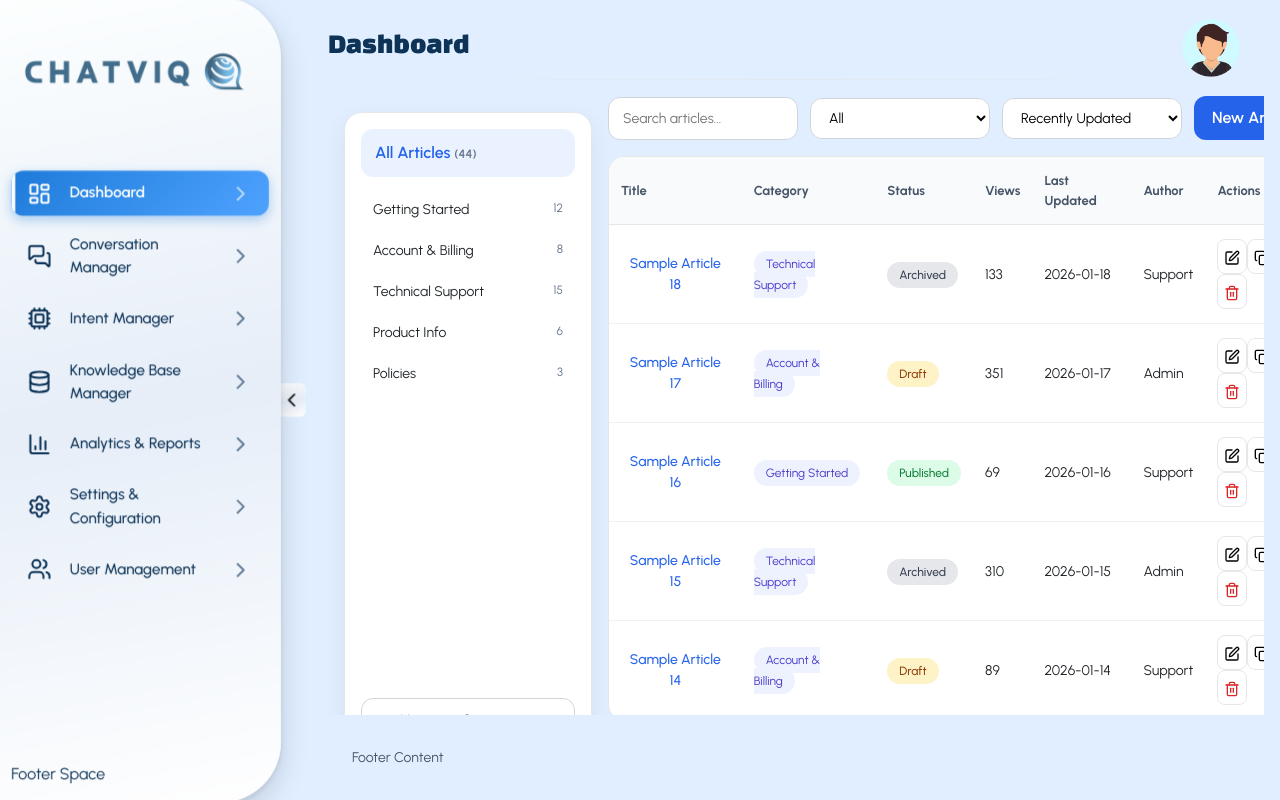
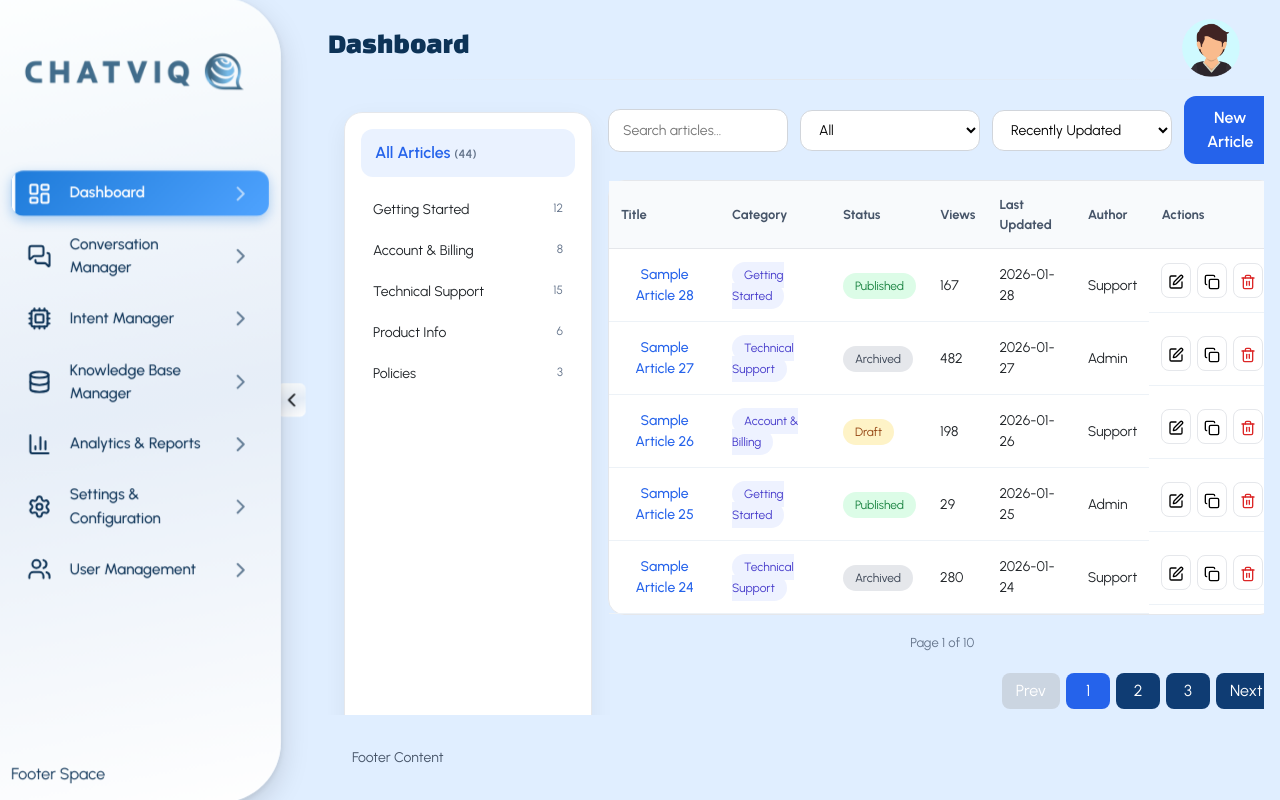
Before and after one commit to YounderBots/ChatBot-Frontend, a React (Vite) app: page /Knowledge-Base in a window 1280 px wide. Built offline with nearby package versions, Linux system fonts and the light colour scheme.

Commit message:
Add manage categories dialog, fix KB layout and pagination

```diff
--- a/src/pages/KnowledgeBaseManager/articles/ArticlesPanel.jsx
+++ b/src/pages/KnowledgeBaseManager/articles/ArticlesPanel.jsx
@@ -3,7 +3,7 @@ import { Edit, Copy, Trash2 } from "lucide-react";
 import NewArticleDialog from "../dialog/NewArticleDialog";
 
 /* ================= MOCK DATA ================= */
-const MOCK_ARTICLES = Array.from({ length: 18 }).map((_, i) => ({
+const MOCK_ARTICLES = Array.from({ length: 50 }).map((_, i) => ({
   id: i + 1,
   title: `Sample Article ${i + 1}`,
   category:
@@ -15,13 +15,14 @@ const MOCK_ARTICLES = Array.from({ length: 18 }).map((_, i) => ({
   status:
     i % 3 === 0 ? "Published" : i % 3 === 1 ? "Draft" : "Archived",
   views: Math.floor(Math.random() * 500),
+  helpful: Math.floor(Math.random() * 100),
   updatedAt: `2026-01-${String((i % 28) + 1).padStart(2, "0")}`,
   author: i % 2 === 0 ? "Admin" : "Support",
 }));
 
 const PAGE_SIZE = 5;
 
-const ArticlesPanel = () => {
+export default function ArticlesPanel({ activeCategory = "All" }) {
   const [articles, setArticles] = useState(MOCK_ARTICLES);
   const [search, setSearch] = useState("");
   const [statusFilter, setStatusFilter] = useState("All");
@@ -37,25 +38,56 @@ const ArticlesPanel = () => {
       const matchSearch = a.title
         .toLowerCase()
         .includes(search.toLowerCase());
+
       const matchStatus =
         statusFilter === "All" || a.status === statusFilter;
-      return matchSearch && matchStatus;
+
+      const matchCategory =
+        activeCategory === "All" || a.category === activeCategory;
+
+      return matchSearch && matchStatus && matchCategory;
     });
 
-    if (sort === "updated")
-      data.sort((a, b) => new Date(b.updatedAt) - new Date(a.updatedAt));
-    if (sort === "views") data.sort((a, b) => b.views - a.views);
+    switch (sort) {
+      case "updated":
+        data.sort(
+          (a, b) => new Date(b.updatedAt) - new Date(a.updatedAt)
+        );
+        break;
+
+      case "az":
+        data.sort((a, b) => a.title.localeCompare(b.title));
+        break;
+
+      case "views":
+        data.sort((a, b) => b.views - a.views);
+        break;
+
+      case "helpful":
+        data.sort((a, b) => b.helpful - a.helpful);
+        break;
+
+      default:
+        break;
+    }
 
     return data;
-  }, [articles, search, statusFilter, sort]);
+  }, [articles, search, statusFilter, sort, activeCategory]);
 
+  /* ================= PAGINATION ================= */
   const totalPages = Math.ceil(filtered.length / PAGE_SIZE);
+
   const paginated = filtered.slice(
     (page - 1) * PAGE_SIZE,
     page * PAGE_SIZE
   );
 
-  /* ================= ACTION HANDLERS ================= */
+  const visiblePages = Array.from(
+    { length: Math.min(3, totalPages - page + 1) },
+    (_, i) => page + i
+  );
+
+  /* ================= ACTIONS ================= */
   const handleEdit = (article) => {
     setEditingArticle(article);
     setDialogOpen(true);
@@ -101,12 +133,13 @@ const ArticlesPanel = () => {
               setPage(1);
             }}
           >
-            <option>All</option>
-            <option>Published</option>
-            <option>Draft</option>
-            <option>Archived</option>
+            <option value="All">All</option>
+            <option value="Published">Published</option>
+            <option value="Draft">Draft</option>
+            <option value="Archived">Archived</option>
           </select>
 
+          {/* ✅ FIXED: COMPLETE SORT DROPDOWN */}
           <select
             value={sort}
             onChange={(e) => {
@@ -115,7 +148,9 @@ const ArticlesPanel = () => {
             }}
           >
             <option value="updated">Recently Updated</option>
+            <option value="az">Title A–Z</option>
             <option value="views">Most Viewed</option>
+            <option value="helpful">Most Helpful</option>
           </select>
 
           <button
@@ -154,40 +189,26 @@ const ArticlesPanel = () => {
                     {a.title}
                   </button>
                 </td>
-
                 <td>
                   <span className="category-badge">{a.category}</span>
                 </td>
-
                 <td>
                   <span className={`status ${a.status.toLowerCase()}`}>
                     {a.status}
                   </span>
                 </td>
-
                 <td>{a.views}</td>
                 <td>{a.updatedAt}</td>
                 <td>{a.author}</td>
-
-                {/* ✅ WORKING ACTION ICONS */}
                 <td className="actions">
-                  <button
-                    title="Edit"
-                    onClick={() => handleEdit(a)}
-                  >
+                  <button onClick={() => handleEdit(a)}>
                     <Edit size={16} />
                   </button>
-
-                  <button
-                    title="Duplicate"
-                    onClick={() => handleDuplicate(a)}
-                  >
+                  <button onClick={() => handleDuplicate(a)}>
                     <Copy size={16} />
                   </button>
-
                   <button
                     className="danger"
-                    title="Delete"
                     onClick={() => handleDelete(a.id)}
                   >
                     <Trash2 size={16} />
@@ -195,10 +216,23 @@ const ArticlesPanel = () => {
                 </td>
               </tr>
             ))}
+
+            {paginated.length === 0 && (
+              <tr>
+                <td colSpan={7} style={{ textAlign: "center" }}>
+                  No articles found
+                </td>
+              </tr>
+            )}
           </tbody>
         </table>
 
-        {/* PAGINATION */}
+        {/* PAGE INFO */}
+        <div className="page-info">
+          Page {page} of {totalPages}
+        </div>
+
+        {/* PAGINATION: Prev | 1 | 2 | 3 | Next */}
         {totalPages > 1 && (
           <div className="pagination-bar">
             <button
@@ -208,13 +242,13 @@ const ArticlesPanel = () => {
               Prev
             </button>
 
-            {Array.from({ length: totalPages }).map((_, i) => (
+            {visiblePages.map((p) => (
               <button
-                key={i}
-                className={page === i + 1 ? "active" : ""}
-                onClick={() => setPage(i + 1)}
+                key={p}
+                className={p === page ? "active" : ""}
+                onClick={() => setPage(p)}
               >
-                {i + 1}
+                {p}
               </button>
             ))}
 
@@ -240,6 +274,4 @@ const ArticlesPanel = () => {
       )}
     </>
   );
-};
-
-export default ArticlesPanel;
+}
--- /dev/null
+++ b/src/pages/KnowledgeBaseManager/dialog/ManageCategoriesDialog.jsx
@@ -0,0 +1,250 @@
+import { createPortal } from "react-dom";
+import {
+  X,
+  Trash2,
+  Edit2,
+  Check,
+  GripVertical,
+} from "lucide-react";
+import { useState } from "react";
+
+export default function ManageCategoriesDialog({
+  categories,
+  setCategories,
+  onClose,
+}) {
+  const [newCategory, setNewCategory] = useState("");
+  const [editingIndex, setEditingIndex] = useState(null);
+  const [editingValue, setEditingValue] = useState("");
+  const [dragIndex, setDragIndex] = useState(null);
+
+  /* ================= ADD ================= */
+  const handleAdd = () => {
+    if (!newCategory.trim()) return;
+    setCategories((prev) => [
+      ...prev,
+      { name: newCategory.trim(), count: 0 },
+    ]);
+    setNewCategory("");
+  };
+
+  /* ================= DELETE ================= */
+  const handleDelete = (index) => {
+    if (categories[index].count > 0) return;
+    setCategories((prev) => prev.filter((_, i) => i !== index));
+  };
+
+  /* ================= RENAME ================= */
+  const startEdit = (i, name) => {
+    setEditingIndex(i);
+    setEditingValue(name);
+  };
+
+  const saveEdit = (i) => {
+    if (!editingValue.trim()) return;
+    setCategories((prev) =>
+      prev.map((c, idx) =>
+        idx === i ? { ...c, name: editingValue.trim() } : c
+      )
+    );
+    setEditingIndex(null);
+  };
+
+  /* ================= DRAG & DROP ================= */
+  const onDragStart = (index) => setDragIndex(index);
+
+  const onDrop = (index) => {
+    if (dragIndex === null || dragIndex === index) return;
+    const updated = [...categories];
+    const [moved] = updated.splice(dragIndex, 1);
+    updated.splice(index, 0, moved);
+    setCategories(updated);
+    setDragIndex(null);
+  };
+
+  /* ================= UI ================= */
+  return createPortal(
+    <div
+      onClick={onClose}
+      style={{
+        position: "fixed",
+        inset: 0,
+        background: "rgba(15,23,42,0.45)",
+        zIndex: 100000,
+        display: "flex",
+        alignItems: "center",
+        justifyContent: "center",
+      }}
+    >
+      <div
+        onClick={(e) => e.stopPropagation()}
+        style={{
+          width: 480,
+          background: "#ffffff",
+          borderRadius: 18,
+          padding: 20,
+          boxShadow: "0 30px 80px rgba(15,23,42,0.35)",
+          border: "1px solid #e5e7eb",
+        }}
+      >
+        {/* HEADER */}
+        <div
+          style={{
+            display: "flex",
+            justifyContent: "space-between",
+            alignItems: "center",
+            marginBottom: 12,
+          }}
+        >
+          <h2 style={{ margin: 0, fontSize: 18 }}>
+            Manage Categories
+          </h2>
+          <button className="icon-btn" onClick={onClose}>
+            <X size={18} />
+          </button>
+        </div>
+
+        <hr style={{ borderColor: "#e5e7eb" }} />
+
+        {/* CATEGORY LIST */}
+        <div style={{ marginTop: 12 }}>
+          {categories.map((c, i) => (
+            <div
+              key={i}
+              draggable
+              onDragStart={() => onDragStart(i)}
+              onDragOver={(e) => e.preventDefault()}
+              onDrop={() => onDrop(i)}
+              style={{
+                display: "flex",
+                alignItems: "center",
+                gap: 10,
+                padding: "10px 12px",
+                borderRadius: 12,
+                border: "1px solid #e5e7eb",
+                marginBottom: 8,
+                background:
+                  dragIndex === i ? "#eaf2ff" : "#f8fafc",
+              }}
+            >
+              {/* DRAG HANDLE */}
+              <span
+                title="Drag to reorder"
+                style={{
+                  cursor: "grab",
+                  color: "#64748b",
+                }}
+              >
+                <GripVertical size={16} />
+              </span>
+
+              {/* NAME */}
+              {editingIndex === i ? (
+                <input
+                  value={editingValue}
+                  onChange={(e) =>
+                    setEditingValue(e.target.value)
+                  }
+                  style={{
+                    flex: 1,
+                    padding: 6,
+                    borderRadius: 8,
+                    border: "1px solid #d1d5db",
+                  }}
+                />
+              ) : (
+                <span style={{ flex: 1 }}>{c.name}</span>
+              )}
+
+              {/* COUNT */}
+              <span
+                style={{
+                  fontSize: 12,
+                  color: "#64748b",
+                  minWidth: 28,
+                  textAlign: "right",
+                }}
+              >
+                {c.count}
+              </span>
+
+              {/* EDIT / SAVE */}
+              {editingIndex === i ? (
+                <button
+                  className="icon-btn success"
+                  onClick={() => saveEdit(i)}
+                >
+                  <Check size={14} />
+                </button>
+              ) : (
+                <button
+                  className="icon-btn"
+                  title="Rename"
+                  onClick={() => startEdit(i, c.name)}
+                >
+                  <Edit2 size={14} />
+                </button>
+              )}
+
+              {/* DELETE */}
+              <button
+                className="icon-btn danger"
+                title={
+                  c.count > 0
+                    ? "Cannot delete category with articles"
+                    : "Delete"
+                }
+                disabled={c.count > 0}
+                onClick={() => handleDelete(i)}
+                style={{
+                  opacity: c.count > 0 ? 0.4 : 1,
+                  cursor:
+                    c.count > 0
+                      ? "not-allowed"
+                      : "pointer",
+                }}
+              >
+                <Trash2 size={14} />
+              </button>
+            </div>
+          ))}
+        </div>
+
+        {/* ADD CATEGORY */}
+        <div
+          style={{
+            display: "flex",
+            gap: 8,
+            marginTop: 16,
+          }}
+        >
+          <input
+            placeholder="New category"
+            value={newCategory}
+            onChange={(e) => setNewCategory(e.target.value)}
+            style={{
+              flex: 1,
+              padding: 10,
+              borderRadius: 12,
+              border: "1px solid #d1d5db",
+            }}
+          />
+          <button
+            style={{
+              background: "#2563eb",
+              color: "#ffffff",
+              padding: "10px 16px",
+              borderRadius: 12,
+              border: "none",
+              fontWeight: 600,
+            }}
+            onClick={handleAdd}
+          >
+            Add
+          </button>
+        </div>
+      </div>
+    </div>,
+    document.body
+  );
+}
--- a/src/pages/KnowledgeBaseManager/layout/KnowledgeBaseLayout.jsx
+++ b/src/pages/KnowledgeBaseManager/layout/KnowledgeBaseLayout.jsx
@@ -1,31 +1,46 @@
 import { useState } from "react";
 import { useNavigate } from "react-router-dom";
 import ArticlesPanel from "../articles/ArticlesPanel";
+import ManageCategoriesDialog from "../dialog/ManageCategoriesDialog";
 
 import "./kb-layout.css";
 
-const categories = [
-  { name: "Getting Started", count: 12 },
-  { name: "Account & Billing", count: 8 },
-  { name: "Technical Support", count: 15 },
-  { name: "Product Info", count: 6 },
-  { name: "Policies", count: 3 },
-];
-
 export default function KnowledgeBaseLayout() {
-  const [activeCategory, setActiveCategory] = useState("All");
   const navigate = useNavigate();
 
+  /* ================= CATEGORIES STATE ================= */
+  const [categories, setCategories] = useState([
+    { name: "Getting Started", count: 12 },
+    { name: "Account & Billing", count: 8 },
+    { name: "Technical Support", count: 15 },
+    { name: "Product Info", count: 6 },
+    { name: "Policies", count: 3 },
+  ]);
+
+  const [activeCategory, setActiveCategory] = useState("All");
+  const [manageOpen, setManageOpen] = useState(false);
+
+  const totalCount = categories.reduce(
+    (sum, c) => sum + c.count,
+    0
+  );
+
+  /* ================= RENDER ================= */
   return (
     <div className="kb-layout">
+      {/* ================= SIDEBAR ================= */}
       <aside className="kb-sidebar">
+        {/* All Articles */}
         <div
-          className={`all-articles ${activeCategory === "All" ? "active" : ""}`}
+          className={`all-articles ${
+            activeCategory === "All" ? "active" : ""
+          }`}
           onClick={() => setActiveCategory("All")}
         >
-          All Articles <span className="count">(44)</span>
+          All Articles <span className="count">({totalCount})</span>
         </div>
 
+        {/* Categories */}
         {categories.map((c) => (
           <div
             key={c.name}
@@ -39,14 +54,30 @@ export default function KnowledgeBaseLayout() {
           </div>
         ))}
 
-        <button className="manage-btn">Manage Categories</button>
+        {/* Manage Categories */}
+        <button
+          className="manage-btn"
+          onClick={() => setManageOpen(true)}
+        >
+          Manage Categories
+        </button>
       </aside>
 
+      {/* ================= CONTENT ================= */}
       <ArticlesPanel
         activeCategory={activeCategory}
         onNewArticle={() => navigate("/articles/new")}
         onEdit={(a) => navigate(`/articles/${a.id}/edit`)}
       />
+
+      {/* ================= MODAL ================= */}
+      {manageOpen && (
+        <ManageCategoriesDialog
+          categories={categories}
+          setCategories={setCategories}
+          onClose={() => setManageOpen(false)}
+        />
+      )}
     </div>
   );
 }
--- a/src/pages/KnowledgeBaseManager/layout/kb-layout.css
+++ b/src/pages/KnowledgeBaseManager/layout/kb-layout.css
@@ -4,10 +4,11 @@
 .kb-layout {
   display: grid;
   grid-template-columns: 280px 1fr;
-  height: 100%;
-  background: transparent; /* ✅ FIX */
+  min-height: 100vh;          /* 🔥 FIX */
+  background: transparent;
+  position: relative;
+  overflow: visible;          /* 🔥 FIX */
 }
-
 
 /* =====================
    SIDEBAR (CURVED CARD)
@@ -21,6 +22,8 @@
   flex-direction: column;
   border: 1px solid #e5e7eb;
   box-shadow: 0 8px 24px rgba(15, 23, 42, 0.06);
+  position: relative;
+  z-index: 2;
 }
 
 .kb-sidebar .all-articles {
@@ -76,6 +79,9 @@
   flex-direction: column;
   border: 1px solid #e5e7eb;
   box-shadow: 0 8px 24px rgba(15, 23, 42, 0.06);
+  position: relative;
+  z-index: 1;
+  overflow: visible;          /* 🔥 FIX */
 }
 
 /* =====================
@@ -106,7 +112,6 @@
   padding: 10px 18px;
   border: none;
   font-weight: 600;
-  white-space: nowrap;
 }
 
 /* =====================
@@ -118,7 +123,6 @@
   border-spacing: 0;
   background: #ffffff;
   border-radius: 16px;
-  overflow: hidden;
   border: 1px solid #e5e7eb;
 }
 
@@ -164,7 +168,6 @@
   padding: 6px 12px;
   border-radius: 999px;
   font-size: 12px;
-  font-weight: 500;
 }
 
 .status.published {
@@ -183,18 +186,27 @@
 }
 
 /* =====================
-   ACTION BUTTONS
+   ACTION ICONS
 ===================== */
+.actions {
+  display: flex;
+  gap: 6px;
+}
+
 .actions button {
   border: 1px solid #e5e7eb;
   background: #ffffff;
-  border-radius: 10px;
-  padding: 6px 8px;
+  border-radius: 8px;
+  padding: 6px;
   cursor: pointer;
 }
 
 .actions button:hover {
   background: #eef2ff;
+}
+
+.actions button.danger {
+  color: #dc2626;
 }
 
 /* =====================
@@ -205,8 +217,8 @@
   font-size: 13px;
   color: #64748b;
   margin: 18px 0 10px;
-  font-weight: 500;
 }
+
 /* =====================
    PAGINATION BAR
 ===================== */
@@ -225,12 +237,7 @@
   border: none;
   background: #0f3c73;
   color: #ffffff;
-  font-weight: 500;
   cursor: pointer;
-}
-
-.pagination-bar button:hover {
-  background: #1658a3;
 }
 
 .pagination-bar button.active {
@@ -240,20 +247,59 @@
 .pagination-bar button:disabled {
   background: #cbd5e1;
   cursor: not-allowed;
-  color: #475569;
 }
 
+
 /* =====================
-   ACTION ICONS
+   ICON BUTTONS (KB STYLE)
 ===================== */
-.actions button {
+.icon-btn {
   border: 1px solid #e5e7eb;
   background: #ffffff;
-  border-radius: 8px;
+  border-radius: 10px;
   padding: 6px;
   cursor: pointer;
+  display: inline-flex;
+  align-items: center;
+  justify-content: center;
+  transition: all 0.15s ease;
 }
 
-.actions button.danger {
+/* Drag handle */
+.icon-btn.drag {
+  color: #64748b;
+}
+.icon-btn.drag:hover {
+  background: #f1f5f9;
+  color: #334155;
+}
+
+/* Edit */
+.icon-btn.edit {
+  color: #2563eb;
+}
+.icon-btn.edit:hover {
+  background: #eaf2ff;
+}
+
+/* Save */
+.icon-btn.success {
+  color: #15803d;
+}
+.icon-btn.success:hover {
+  background: #dcfce7;
+}
+
+/* Delete */
+.icon-btn.danger {
   color: #dc2626;
 }
+.icon-btn.danger:hover {
+  background: #fee2e2;
+}
+
+/* Disabled */
+.icon-btn:disabled {
+  opacity: 0.35;
+  cursor: not-allowed;
+}
```
